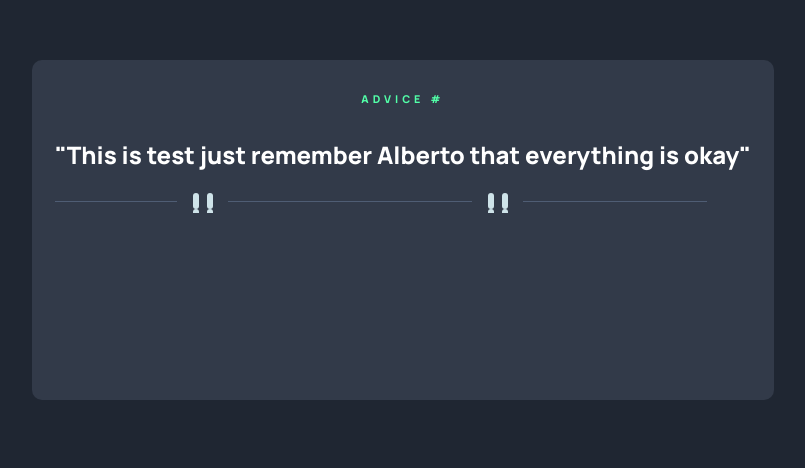
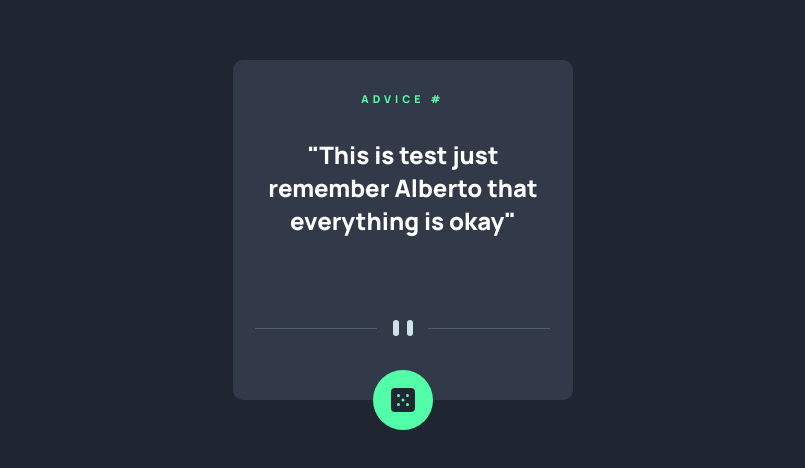
Before and after one commit to almero0922/AdviceGeneratorApp, a plain HTML site: page index.html in a window 1280 px wide. Shown: the part 170-638 px from the top of the page, without its empty margins (237-1042 px from the left). Drawn offline with Linux system fonts and the light colour scheme.

Commit message:
Mobile Version Done with active states and script

```diff
--- a/index.html
+++ b/index.html
@@ -13,10 +13,10 @@
 </head>
 <body>
   <main class="advice-wrapper">
-    <h6 class="advice-id">ADVICE #</h6>
-    <p class="advice-text">"This is test just remember Alberto that everything is okay"</p>
+    <h6 class="advice-id" id="id">ADVICE #</h6>
+    <p class="advice-text" id="text">"This is test just remember Alberto that everything is okay"</p>
     <div class="container-separator"><span class="separator-icon"></span></div>
-    <div class="container-dice"><span class="icon-dice"></span></div>
+    <div id="ca" class="container-dice"><span class="icon-dice"></span></div>
   </main>
   <script src="script.js"></script>
 </body>
--- a/script.js
+++ b/script.js
@@ -0,0 +1,16 @@
+const ca = document.getElementById('ca');
+const idE = document.getElementById('id');
+const textE = document.getElementById('text');
+ca.addEventListener('click', () => {
+    restApiCall();
+})
+
+function restApiCall(){
+    fetch(' https://api.adviceslip.com/advice' ,  { cache: "no-cache" })
+    .then(response => response.json())
+    .then(data => {
+        console.log(data);
+        idE.innerText = "ADVICE #" + data.slip.id;
+        textE.innerText = '"'+data.slip.advice+'"';
+    })
+}
--- a/style.css
+++ b/style.css
@@ -1,6 +1,6 @@
 :root{
 --LightCyan: hsl(193, 38%, 86%);
---NeonGreen: hsl(150, 100%, 66%);
+--NeonGreen: rgb(82, 255, 168);
 --GrayishBlue: hsl(217, 19%, 38%);
 --DarkGrayishBlue: hsl(217, 19%, 24%);
 --DarkBlue: hsl(218, 23%, 16%);
@@ -26,12 +26,10 @@ body{
     border-radius: 10px;
     display: flex;
     flex-direction: column;
-    justify-content: flex-start;
     align-items: center;
-    padding-top: 2rem;
-    padding-left: 1.4rem;
-    padding-right: 1.4rem;
     position: relative;
+    width: 340px;
+    padding: 2rem 1.4rem;
 }
 .advice-id{
     color: var(--NeonGreen);
@@ -43,14 +41,17 @@ body{
     font-size: 24px;
     margin-bottom: 1.4rem;
     text-align: center;
+    margin-bottom: auto;
 }
 .container-separator{
     display: flex;
     width: 100%;
     justify-content: space-between;
+    height: 20px;
+    margin-bottom: 28px;
 }
 .line{
-    width: 42%;
+    width: auto;
 }
 .separator-icon{
     background-image: url('./images/pattern-divider-mobile.svg');
@@ -58,4 +59,27 @@ body{
     height: 20px;
     width: 88%;
     position: absolute;
+    background-repeat: no-repeat;
 }
+.container-dice{
+    height: 60px;
+    width: 60px;
+    background-color: var(--NeonGreen);
+    border-radius: 50%;
+    position: absolute;
+    bottom: -30px;
+    display: flex;
+    align-items: center;
+    justify-content: center;
+    cursor: pointer;
+}
+.icon-dice{
+    display: block;
+    height: 24px;
+    width: 24px;
+    background-image: url('./images/icon-dice.svg');
+    background-repeat: no-repeat;
+}
+.container-dice:hover{
+    box-shadow: 0px 0px 40px 8px rgba(82,255,168,1);
+}
```
